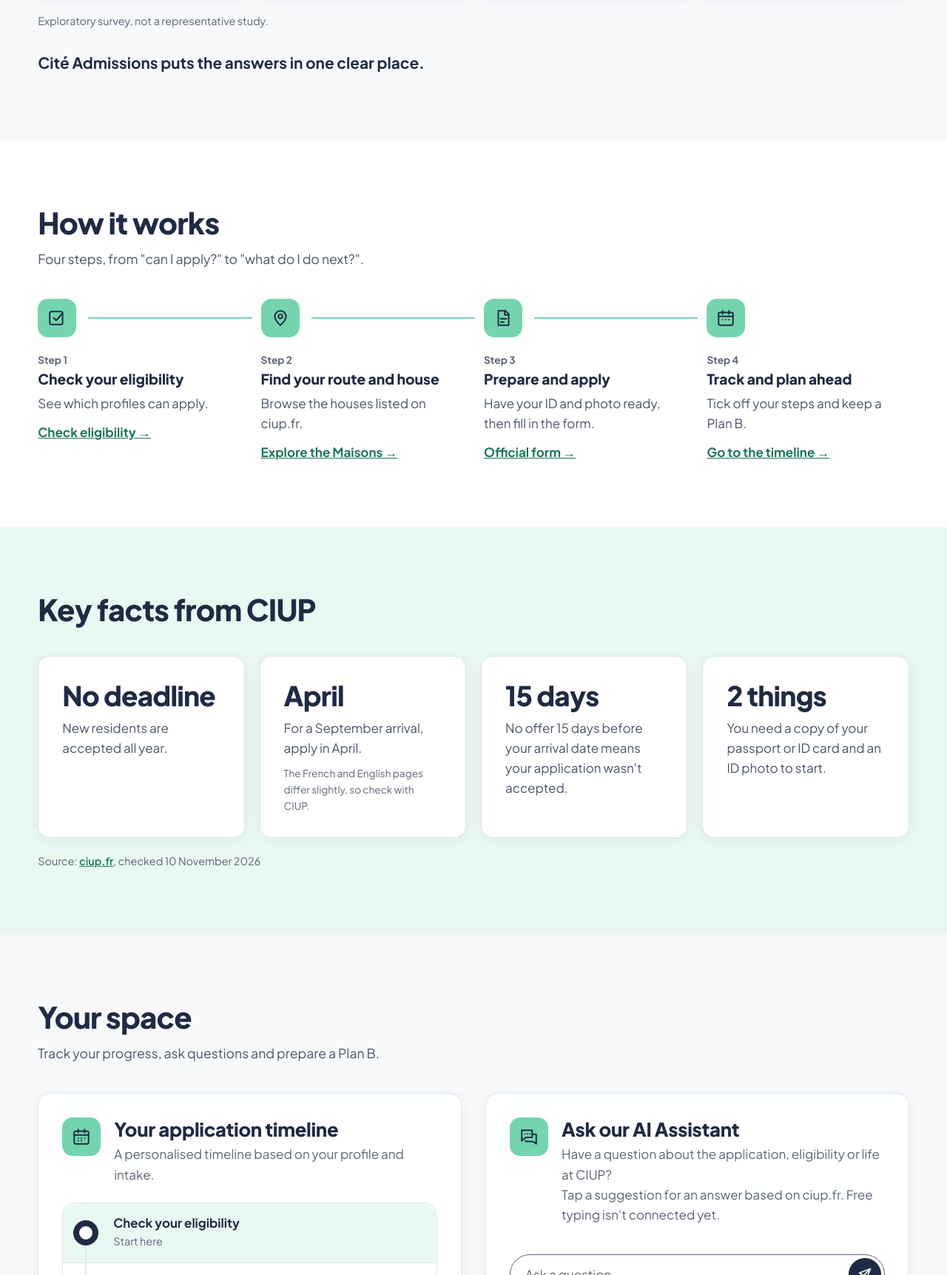
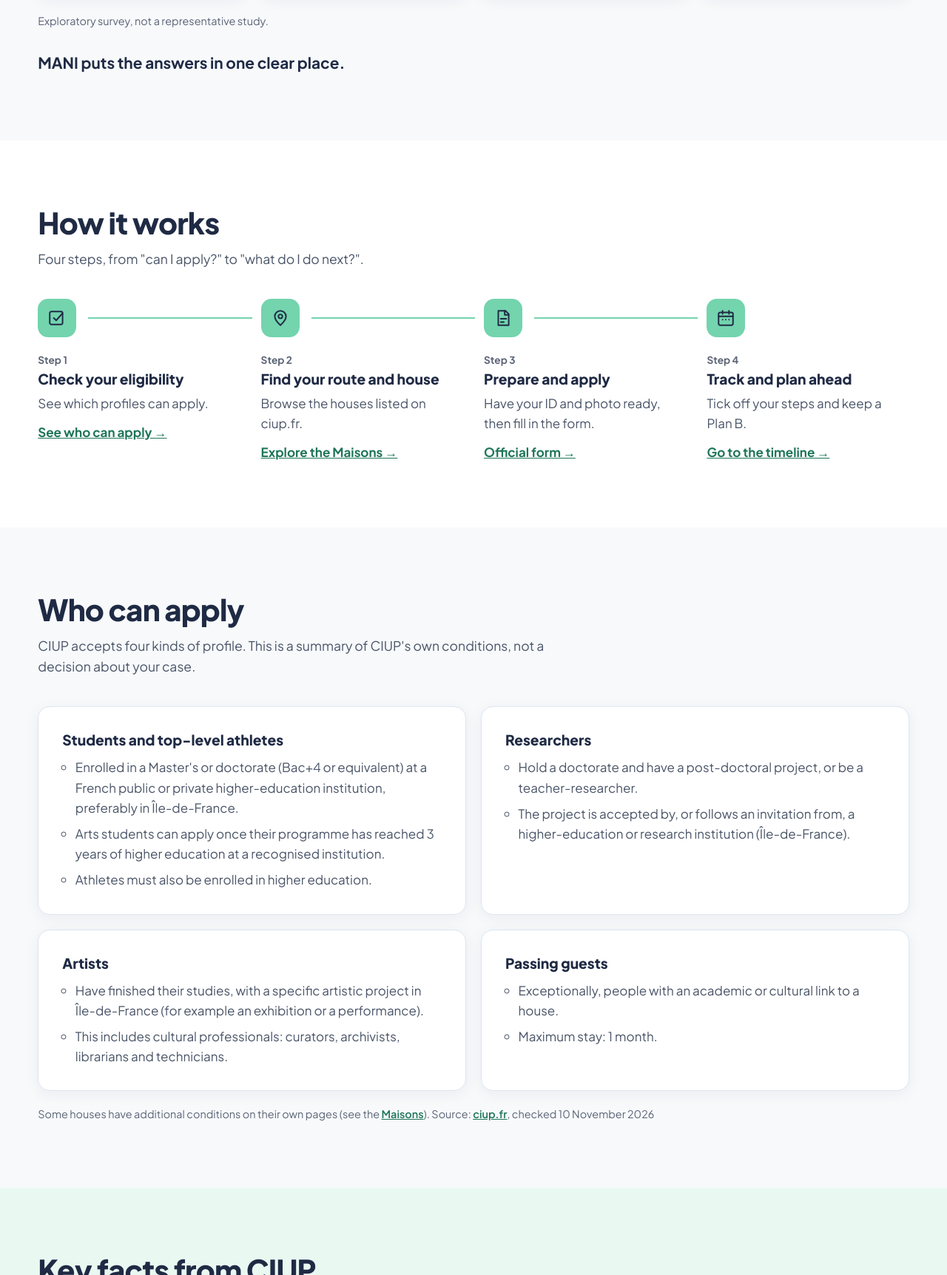
Before and after one commit to MAX-petit07/cite-admissions, a plain HTML site: page index.html in a window 1280 px wide. Shown: the part 1076-2800 px from the top of the page at 74% size. Drawn offline with nearby package versions, Linux system fonts and the light colour scheme.

Commit message:
Rename to MANI, add 'Who can apply' section, fix Eligibility links
- Brand: MANI in header, titles and footers; footer now says 'MANI is an
  independent student project and is not affiliated with CIUP'
- Homepage: new 'Who can apply' section (4 CIUP profiles, all text from
  ciup-verified-info.md) placed after 'How it works'
- Every 'Eligibility' / 'Check if you're eligible' link now goes to
  #who-can-apply (eligibility.html never existed)
- qa.js: clear TODO for the team's real Report email address

Co-Authored-By: Claude Sonnet 5.5 <noreply@anthropic.com>

```diff
--- a/index.html
+++ b/index.html
@@ -3,9 +3,9 @@
 <head>
   <meta charset="UTF-8" />
   <meta name="viewport" content="width=device-width, initial-scale=1.0" />
-  <meta name="description" content="A plain-English guide for international students applying for accommodation at the Cité Internationale Universitaire de Paris (CIUP). Student prototype, not affiliated with CIUP." />
+  <meta name="description" content="A plain-English guide for international students applying for accommodation at the Cité Internationale Universitaire de Paris (CIUP). MANI is an independent student project, not affiliated with CIUP." />
   <script>document.documentElement.classList.add("js"); /* lets CSS fade sections in only when JavaScript works */</script>
-  <title>Cité Admissions — Your guide to living at CIUP</title>
+  <title>MANI — Your guide to living at CIUP</title>
   <link rel="preconnect" href="https://fonts.googleapis.com" />
   <link rel="preconnect" href="https://fonts.gstatic.com" crossorigin />
   <link href="https://fonts.googleapis.com/css2?family=Plus+Jakarta+Sans:wght@400;500;600;700;800&display=swap" rel="stylesheet" />
@@ -25,7 +25,7 @@
           <path d="M4 44h40" />
         </svg>
         <span class="logo__text">
-          <strong>Cité Admissions</strong>
+          <strong>MANI</strong>
           <small>A guide to applying to CIUP</small>
         </span>
       </a>
@@ -34,7 +34,7 @@
         <a href="index.html" class="nav__link is-active">Home</a>
         <a href="#guide" class="nav__link">Apply</a>
         <a href="maisons.html" class="nav__link">Maisons</a>
-        <a href="eligibility.html" class="nav__link">Eligibility</a>
+        <a href="#who-can-apply" class="nav__link">Eligibility</a>
         <a href="community.html" class="nav__link">Community</a>
         <a href="#faq" class="nav__link">FAQ</a>
         <a href="account.html" class="nav__link nav__account" data-auth-nav>Sign in</a>
@@ -61,7 +61,7 @@
         <h1>Applying to the Cité, explained in plain English</h1>
         <p class="hero__sub">Find out if you can apply, which house to contact, what to prepare and when to expect an answer, all in one place, with links to official sources.</p>
         <div class="hero__buttons">
-          <a href="eligibility.html" class="btn btn--mint">Check if you're eligible <span aria-hidden="true">→</span></a>
+          <a href="#who-can-apply" class="btn btn--mint">Check if you're eligible <span aria-hidden="true">→</span></a>
           <a href="#how-it-works" class="btn btn--ghost">How it works</a>
         </div>
         <ul class="trust">
@@ -102,7 +102,7 @@
           <li class="card worry"><span class="icon-badge"><svg class="icon" viewBox="0 0 24 24" aria-hidden="true"><path d="M4 8h13l-3-3M20 16H7l3 3"/></svg></span><h3>Why might I get a different house?</h3></li>
         </ul>
         <p class="band__note reveal">Exploratory survey, not a representative study.</p>
-        <p class="band__lead reveal">Cité Admissions puts the answers in one clear place.</p>
+        <p class="band__lead reveal">MANI puts the answers in one clear place.</p>
       </div>
     </section>
 
@@ -120,7 +120,7 @@
               <span class="step4__num">Step 1</span>
               <h3>Check your eligibility</h3>
               <p>See which profiles can apply.</p>
-              <a href="eligibility.html">Check eligibility →</a>
+              <a href="#who-can-apply">See who can apply →</a>
             </div>
           </li>
           <li class="step4">
@@ -151,6 +151,48 @@
             </div>
           </li>
         </ol>
+      </div>
+    </section>
+
+    <!-- ============ WHO CAN APPLY (all from ciup-verified-info.md, section 1) ============ -->
+    <section class="band band--page" id="who-can-apply" aria-labelledby="who-title">
+      <div class="container">
+        <div class="band__head reveal">
+          <h2 class="band__title" id="who-title">Who can apply</h2>
+          <p>CIUP accepts four kinds of profile. This is a summary of CIUP's own conditions, not a decision about your case.</p>
+        </div>
+        <ul class="profiles reveal">
+          <li class="card profile">
+            <h3>Students and top-level athletes</h3>
+            <ul>
+              <li>Enrolled in a Master's or doctorate (Bac+4 or equivalent) at a French public or private higher-education institution, preferably in Île-de-France.</li>
+              <li>Arts students can apply once their programme has reached 3 years of higher education at a recognised institution.</li>
+              <li>Athletes must also be enrolled in higher education.</li>
+            </ul>
+          </li>
+          <li class="card profile">
+            <h3>Researchers</h3>
+            <ul>
+              <li>Hold a doctorate and have a post-doctoral project, or be a teacher-researcher.</li>
+              <li>The project is accepted by, or follows an invitation from, a higher-education or research institution (Île-de-France).</li>
+            </ul>
+          </li>
+          <li class="card profile">
+            <h3>Artists</h3>
+            <ul>
+              <li>Have finished their studies, with a specific artistic project in Île-de-France (for example an exhibition or a performance).</li>
+              <li>This includes cultural professionals: curators, archivists, librarians and technicians.</li>
+            </ul>
+          </li>
+          <li class="card profile">
+            <h3>Passing guests</h3>
+            <ul>
+              <li>Exceptionally, people with an academic or cultural link to a house.</li>
+              <li>Maximum stay: 1 month.</li>
+            </ul>
+          </li>
+        </ul>
+        <p class="band__note reveal">Some houses have additional conditions on their own pages (see the <a href="maisons.html">Maisons</a>). Source: <a href="https://www.ciup.fr/en/apply-for-accommodation/" target="_blank" rel="noopener">ciup.fr</a>, checked 10 November 2026</p>
       </div>
     </section>
 
@@ -305,7 +347,7 @@
       <div class="container cta__inner reveal">
         <h2 class="band__title" id="cta-title">Ready to start?</h2>
         <p>Find out if you can apply and what to prepare.</p>
-        <a href="eligibility.html" class="btn btn--mint">Check if you're eligible <span aria-hidden="true">→</span></a>
+        <a href="#who-can-apply" class="btn btn--mint">Check if you're eligible <span aria-hidden="true">→</span></a>
       </div>
     </section>
 
@@ -320,7 +362,7 @@
         </a>
         <p class="official__text"><strong>Official information:</strong> Cité internationale universitaire de Paris</p>
       </div>
-      <p class="footer__disclaimer">Cité Admissions is a student prototype and is not affiliated with the Cité Internationale Universitaire de Paris. Always check the <a href="https://www.ciup.fr" target="_blank" rel="noopener">official CIUP website</a>.</p>
+      <p class="footer__disclaimer">MANI is an independent student project and is not affiliated with the Cité Internationale Universitaire de Paris. Always check the <a href="https://www.ciup.fr" target="_blank" rel="noopener">official CIUP website</a>.</p>
     </div>
   </footer>
 
--- a/qa.js
+++ b/qa.js
@@ -16,7 +16,8 @@
   var Auth = window.CiteAuth;
   if (!Auth) return;
 
-  // PLACEHOLDER: replace with the team's real address before the public test.
+  // TODO(MANI): put the team's REAL address here before the public test.
+  // Every "Report" link on the site mails this address. "team@example.com" is only a placeholder.
   var REPORT_EMAIL = "team@example.com";
 
   var PAGE_SIZE = 20;
--- a/question.js
+++ b/question.js
@@ -359,7 +359,7 @@
   function render() {
     if (!current) return;
     var v = QA.viewer();
-    document.title = current.title + " — Cité Admissions";
+    document.title = current.title + " — MANI";
     renderQuestion(current, v);
     renderAnswers(current, v);
     renderAnswerBox(current, v);
--- a/styles.css
+++ b/styles.css
@@ -1,5 +1,5 @@
 /* =====================================================
-   Cité Admissions — "Midnight and mint" palette
+   MANI — "Midnight and mint" palette
    All colours are defined HERE, once. Everywhere else we
    use var(--name), never a hard-coded colour.
    ===================================================== */
@@ -216,6 +216,12 @@ a:focus-visible, button:focus-visible, input:focus-visible, select:focus-visible
 .step4 h3 { font-size: 1.2rem; font-weight: 800; line-height: 1.25; }
 .step4 p { margin: 8px 0 12px; }
 .step4 a { color: var(--green); font-weight: 700; text-decoration: underline; }
+
+/* Who can apply */
+.profiles { list-style: none; display: grid; grid-template-columns: repeat(2, minmax(0, 1fr)); gap: 20px; }
+.profile { padding: 28px; display: flex; flex-direction: column; gap: 12px; }
+.profile h3 { font-size: 1.2rem; font-weight: 800; }
+.profile ul { margin-left: 1.1rem; display: flex; flex-direction: column; gap: 8px; }
 
 /* Key facts */
 .facts4 { list-style: none; display: grid; grid-template-columns: repeat(4, minmax(0, 1fr)); gap: 20px; }
@@ -771,6 +777,8 @@ body:has(dialog[open]) { overflow: hidden; }
   .band { padding: 56px 0; }
   .band__head { margin-bottom: 28px; }
   .worries, .facts4 { grid-template-columns: minmax(0, 1fr); gap: 14px; }
+  .profiles { grid-template-columns: minmax(0, 1fr); gap: 14px; }
+  .profile { padding: 22px 20px; }
   .worry { flex-direction: row; align-items: center; padding: 20px; }
   .worry h3 { font-size: 1.05rem; }
   /* steps stack, with a vertical line between the icons */
```
Also changed, not shown: account.html (+5 -5 lines), alumni.html (+1 -1 lines), community.html (+4 -4 lines), maisons.html (+4 -4 lines), question.html (+4 -4 lines).
